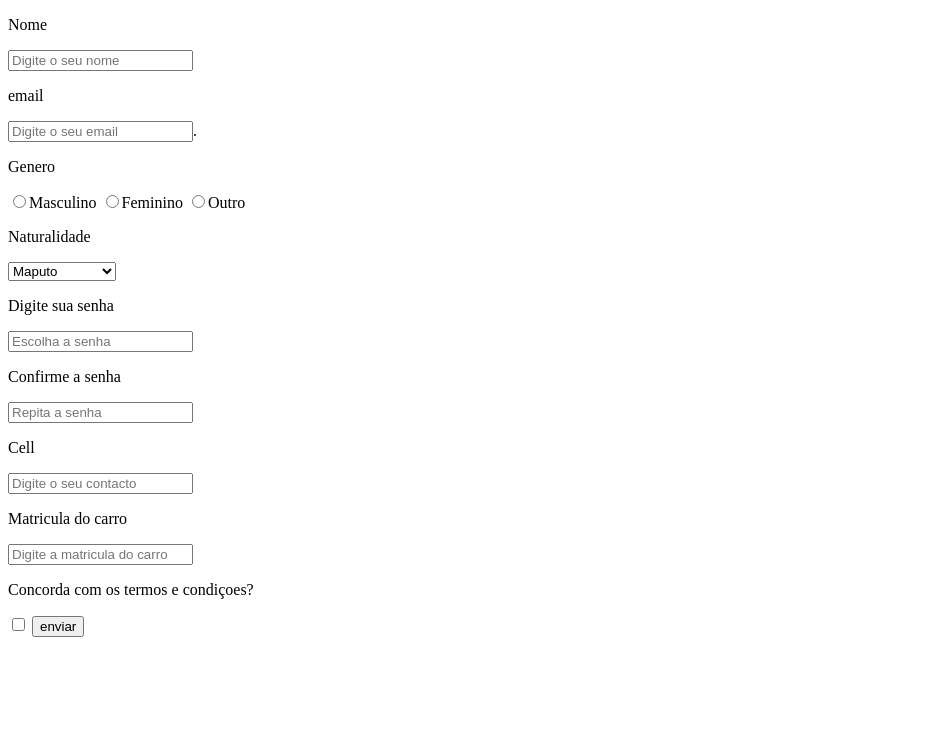
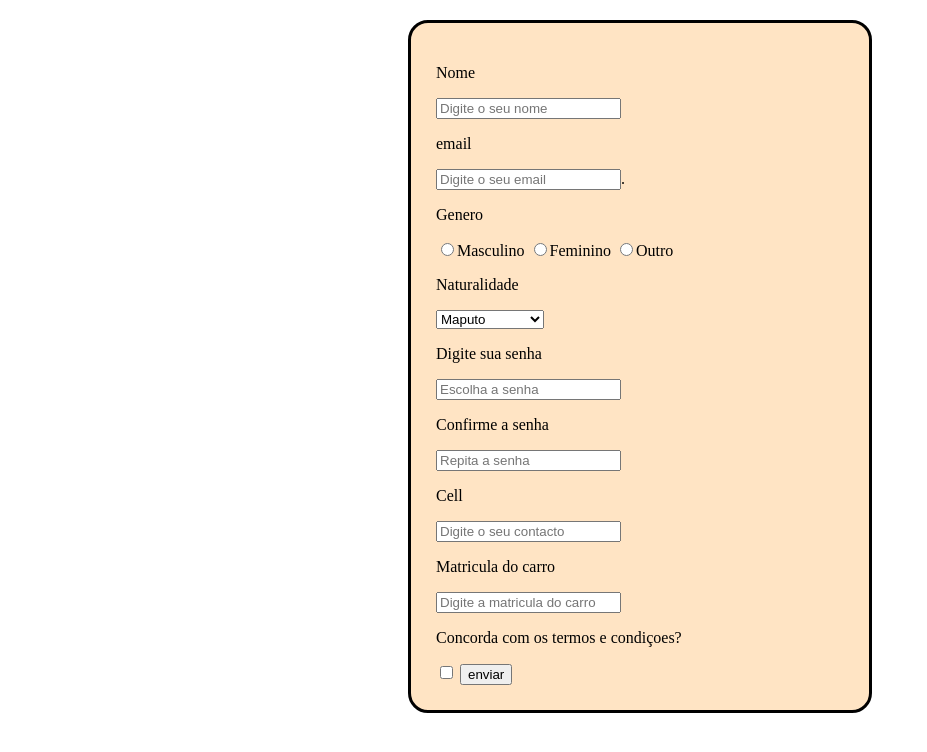
Before and after one commit to LeticiaFondo/validacaoDeFormulario, a plain HTML site: page index.html in a window 1280 px wide. Shown: the whole page, without its empty margins (0-927 px from the left). Drawn offline with Linux system fonts and the light colour scheme.

Commit message:
Criacao codigo CSS da validacao de formulario

```diff
--- a/index.html
+++ b/index.html
@@ -4,9 +4,10 @@
     <meta charset="UTF-8">
     <meta name="viewport" content="width=device-width, initial-scale=1.0">
     <title>Validacao de formulario</title>
+    <link rel="stylesheet" href="style.css">
 </head>
 <body>
-    <main>
+    <main class="box">
         <p>Nome</p>
         <input type="text" id="nome" placeholder="Digite o seu nome">
         <p>email</p>
@@ -43,5 +44,6 @@
 
 
     </main>
+    <script src="index.js"></script>
 </body>
 </html>
--- a/index.js
+++ b/index.js
@@ -0,0 +1 @@
+alert('Ola mundo!')
--- a/style.css
+++ b/style.css
@@ -0,0 +1,13 @@
+.box{
+border-radius: 20px;
+background-color: #FFE4C4;
+padding: 25px;
+align-items: center;
+justify-content: center;
+margin-left: 400px;
+margin-right: 400px;
+margin-top: 20px;
+margin-bottom: 20px;
+border: solid black;
+
+}
```
